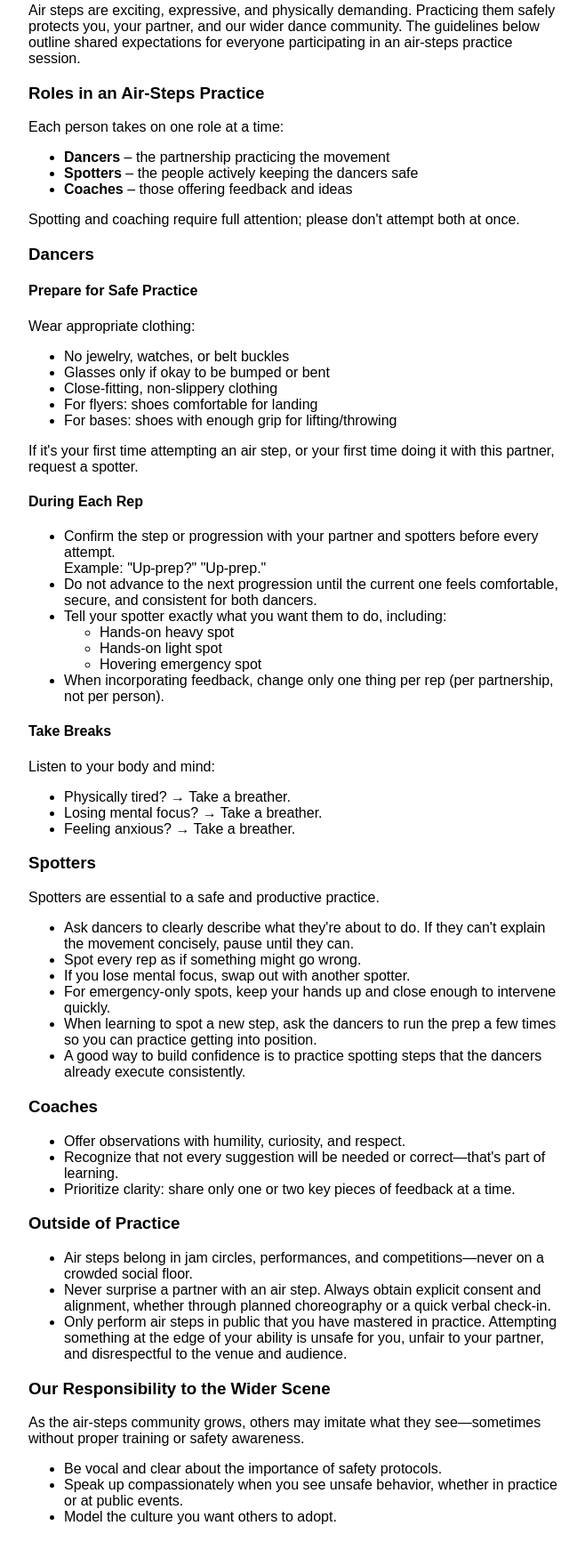
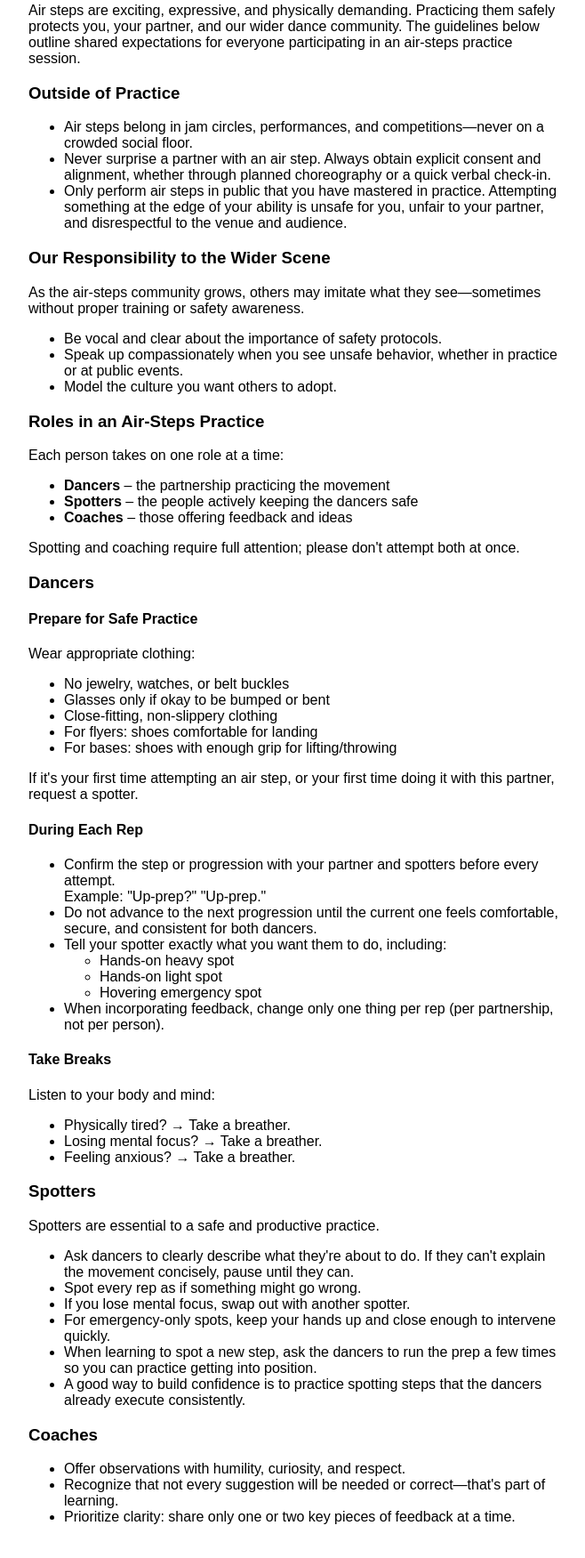
Before and after one commit to johnschoeman/bear-steps, a plain HTML site: page airsteps-guidelines.html in a window 1280 px wide. Shown: the part 339-2090 px from the top of the page at 89% size, without its empty margins (308-966 px from the left). Drawn offline with Linux system fonts and the light colour scheme.

Commit message:
Move safety sections to top of airstep guidelines

```diff
--- a/airsteps-guidelines.html
+++ b/airsteps-guidelines.html
@@ -56,7 +56,30 @@
 
     <p><em>With gratitude to Bobby White and Jessica Miltenberger for their mentorship.</em></p>
 
-    <p>Air steps are exciting, expressive, and physically demanding. Practicing them safely protects you, your partner, and our wider dance community. The guidelines below outline shared expectations for everyone participating in an air-steps practice session.</p>
+    <p>Air steps are exciting, expressive, and physically demanding. Practicing them safely protects you, your partner,
+      and our wider dance community. The guidelines below outline shared expectations for everyone participating in an
+      air-steps practice session.</p>
+
+    <h3>Outside of Practice</h3>
+
+    <ul>
+      <li>Air steps belong in jam circles, performances, and competitions—never on a crowded social floor.</li>
+      <li>Never surprise a partner with an air step. Always obtain explicit consent and alignment, whether through
+        planned choreography or a quick verbal check-in.</li>
+      <li>Only perform air steps in public that you have mastered in practice. Attempting something at the edge of your
+        ability is unsafe for you, unfair to your partner, and disrespectful to the venue and audience.</li>
+    </ul>
+
+    <h3>Our Responsibility to the Wider Scene</h3>
+
+    <p>As the air-steps community grows, others may imitate what they see—sometimes without proper training or safety
+      awareness.</p>
+
+    <ul>
+      <li>Be vocal and clear about the importance of safety protocols.</li>
+      <li>Speak up compassionately when you see unsafe behavior, whether in practice or at public events.</li>
+      <li>Model the culture you want others to adopt.</li>
+    </ul>
 
     <h3>Roles in an Air-Steps Practice</h3>
 
@@ -84,14 +107,16 @@
       <li>For bases: shoes with enough grip for lifting/throwing</li>
     </ul>
 
-    <p>If it's your first time attempting an air step, or your first time doing it with this partner, request a spotter.</p>
+    <p>If it's your first time attempting an air step, or your first time doing it with this partner, request a spotter.
+    </p>
 
     <h4>During Each Rep</h4>
 
     <ul>
       <li>Confirm the step or progression with your partner and spotters before every attempt.<br>
-      Example: "Up-prep?" "Up-prep."</li>
-      <li>Do not advance to the next progression until the current one feels comfortable, secure, and consistent for both dancers.</li>
+        Example: "Up-prep?" "Up-prep."</li>
+      <li>Do not advance to the next progression until the current one feels comfortable, secure, and consistent for
+        both dancers.</li>
       <li>Tell your spotter exactly what you want them to do, including:
         <ul>
           <li>Hands-on heavy spot</li>
@@ -117,12 +142,15 @@
     <p>Spotters are essential to a safe and productive practice.</p>
 
     <ul>
-      <li>Ask dancers to clearly describe what they're about to do. If they can't explain the movement concisely, pause until they can.</li>
+      <li>Ask dancers to clearly describe what they're about to do. If they can't explain the movement concisely, pause
+        until they can.</li>
       <li>Spot every rep as if something might go wrong.</li>
       <li>If you lose mental focus, swap out with another spotter.</li>
       <li>For emergency-only spots, keep your hands up and close enough to intervene quickly.</li>
-      <li>When learning to spot a new step, ask the dancers to run the prep a few times so you can practice getting into position.</li>
-      <li>A good way to build confidence is to practice spotting steps that the dancers already execute consistently.</li>
+      <li>When learning to spot a new step, ask the dancers to run the prep a few times so you can practice getting into
+        position.</li>
+      <li>A good way to build confidence is to practice spotting steps that the dancers already execute consistently.
+      </li>
     </ul>
 
     <h3>Coaches</h3>
@@ -133,23 +161,6 @@
       <li>Prioritize clarity: share only one or two key pieces of feedback at a time.</li>
     </ul>
 
-    <h3>Outside of Practice</h3>
-
-    <ul>
-      <li>Air steps belong in jam circles, performances, and competitions—never on a crowded social floor.</li>
-      <li>Never surprise a partner with an air step. Always obtain explicit consent and alignment, whether through planned choreography or a quick verbal check-in.</li>
-      <li>Only perform air steps in public that you have mastered in practice. Attempting something at the edge of your ability is unsafe for you, unfair to your partner, and disrespectful to the venue and audience.</li>
-    </ul>
-
-    <h3>Our Responsibility to the Wider Scene</h3>
-
-    <p>As the air-steps community grows, others may imitate what they see—sometimes without proper training or safety awareness.</p>
-
-    <ul>
-      <li>Be vocal and clear about the importance of safety protocols.</li>
-      <li>Speak up compassionately when you see unsafe behavior, whether in practice or at public events.</li>
-      <li>Model the culture you want others to adopt.</li>
-    </ul>
   </div>
 </body>
 
```
